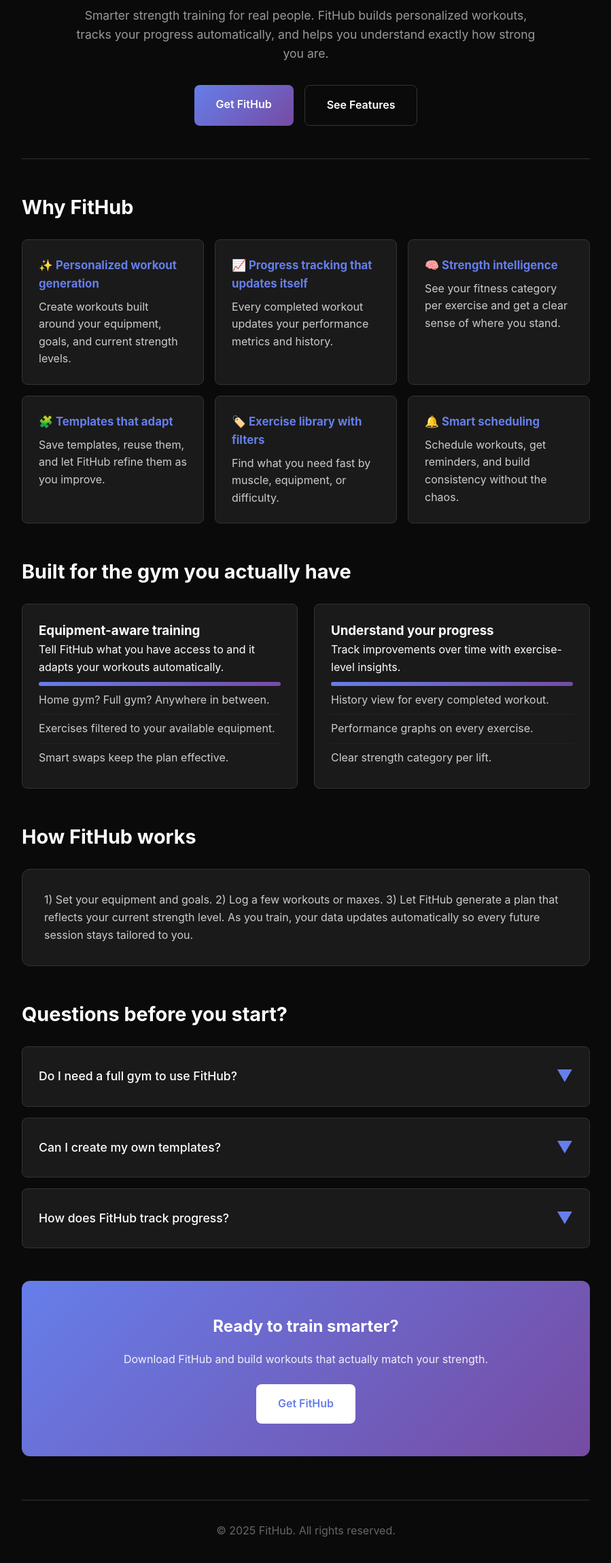
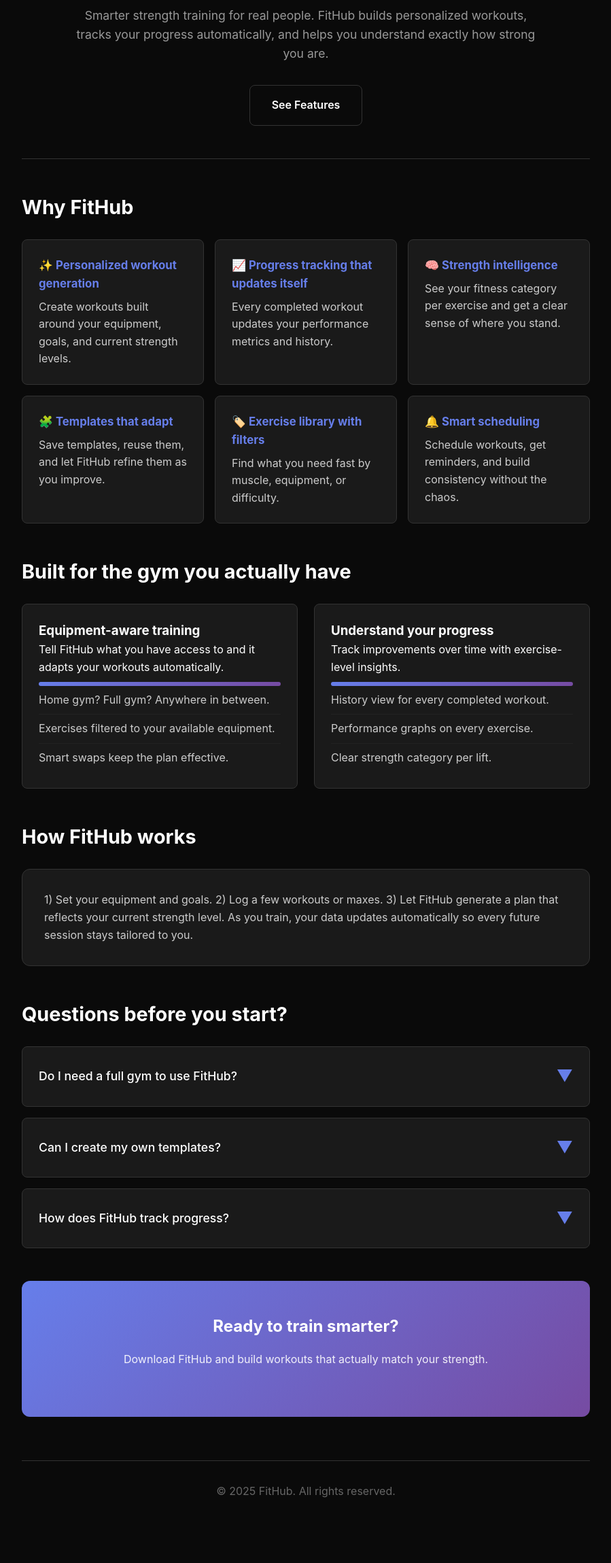
Before and after one commit to ant10293/fithub-marketing, a plain HTML site: page index.html in a window 1280 px wide. Shown: the part 155-2454 px from the top of the page at 68% size, without its empty margins (190-1089 px from the left). After the commit the page ends 2426 px from the top, so only its background shows below. Drawn offline with Linux system fonts and the light colour scheme.

Commit message:
Update index.html

```diff
--- a/index.html
+++ b/index.html
@@ -284,7 +284,6 @@
                 tracks your progress automatically, and helps you understand exactly how strong you are.
             </p>
             <div class="hero-actions">
-                <a href="#get-started" class="primary-button">Get FitHub</a>
                 <a href="#features" class="secondary-button">See Features</a>
             </div>
         </header>
@@ -390,7 +389,6 @@
         <section class="cta-section" id="get-started">
             <h2>Ready to train smarter?</h2>
             <p>Download FitHub and build workouts that actually match your strength.</p>
-            <a href="mailto:support@fithub-app.com" class="cta-button">Get FitHub</a>
         </section>
 
         <footer>
```
